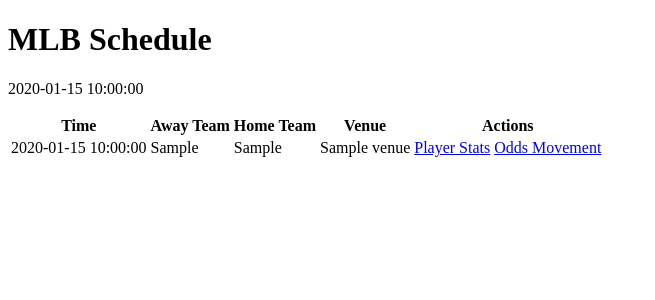
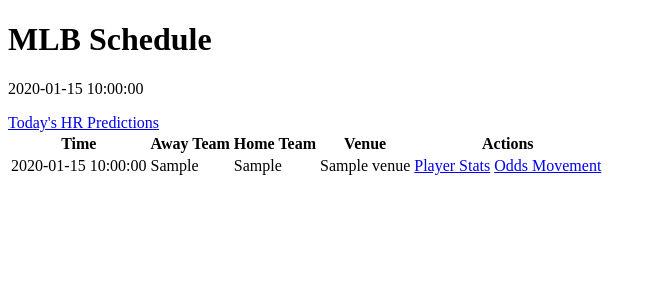
Before and after one commit to tim50687/Timduel_Stats, a Flask app: template api/mlb/templates/schedule.html in a window 1280 px wide. Shown: the top 300 px of the page, without its empty margins (0-655 px from the left). Run offline with Flask 3, Linux system fonts and the light colour scheme; the template is opened without the code that fills it: most values are stand-ins (such as "Sample title", 1, 10 or a date in 2020).

Commit message:
Add HR prediction link

```diff
--- a/api/mlb/templates/schedule.html
+++ b/api/mlb/templates/schedule.html
@@ -10,6 +10,11 @@
       <header>
         <h1>MLB Schedule</h1>
         <p class="date">{{ today_date }}</p>
+        <a
+          href="{{ url_for('mlb_schedule.hr_prediction') }}"
+          class="btn btn-success"
+          >Today's HR Predictions</a
+        >
       </header>
       <main>
         <table class="schedule-table">
```
